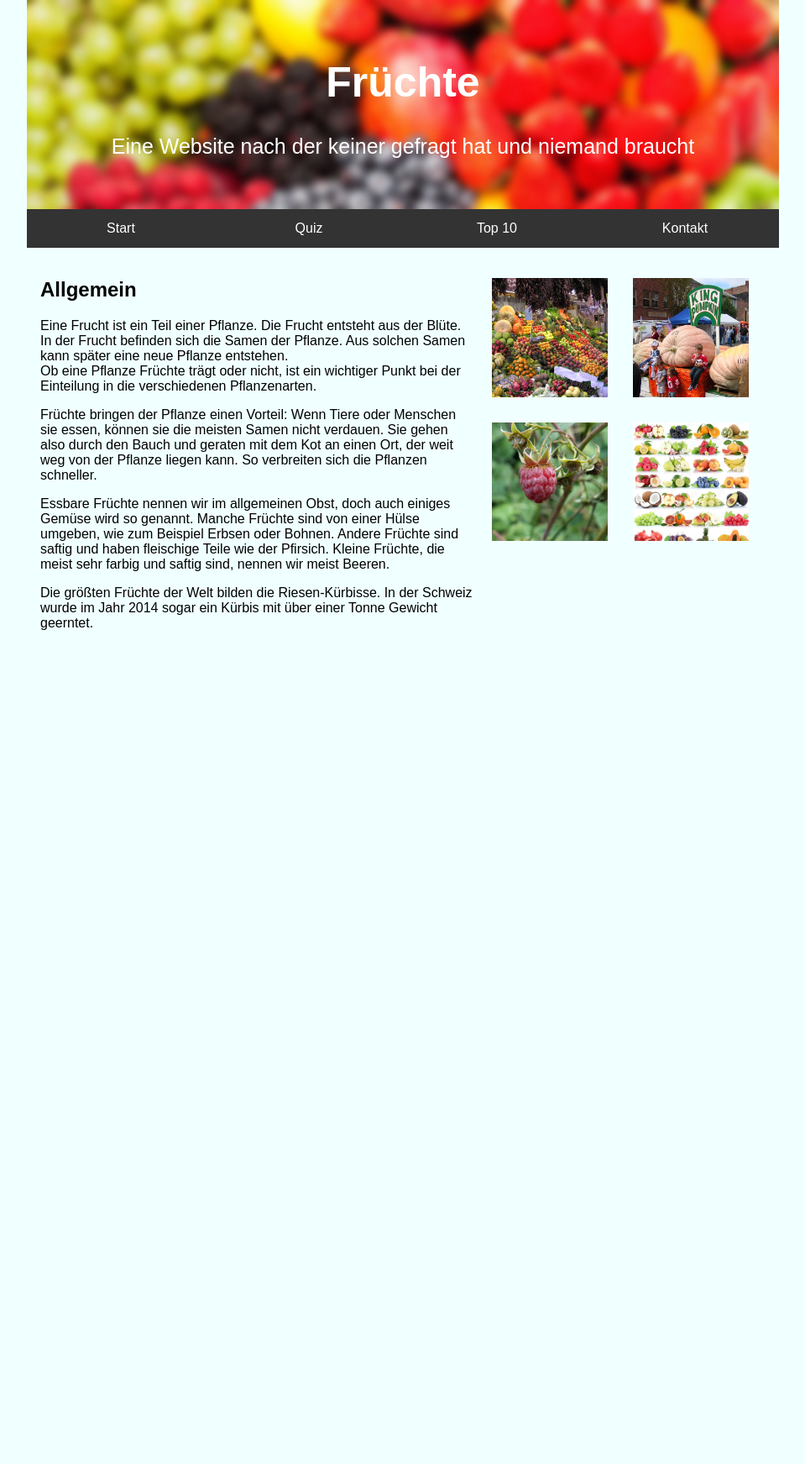
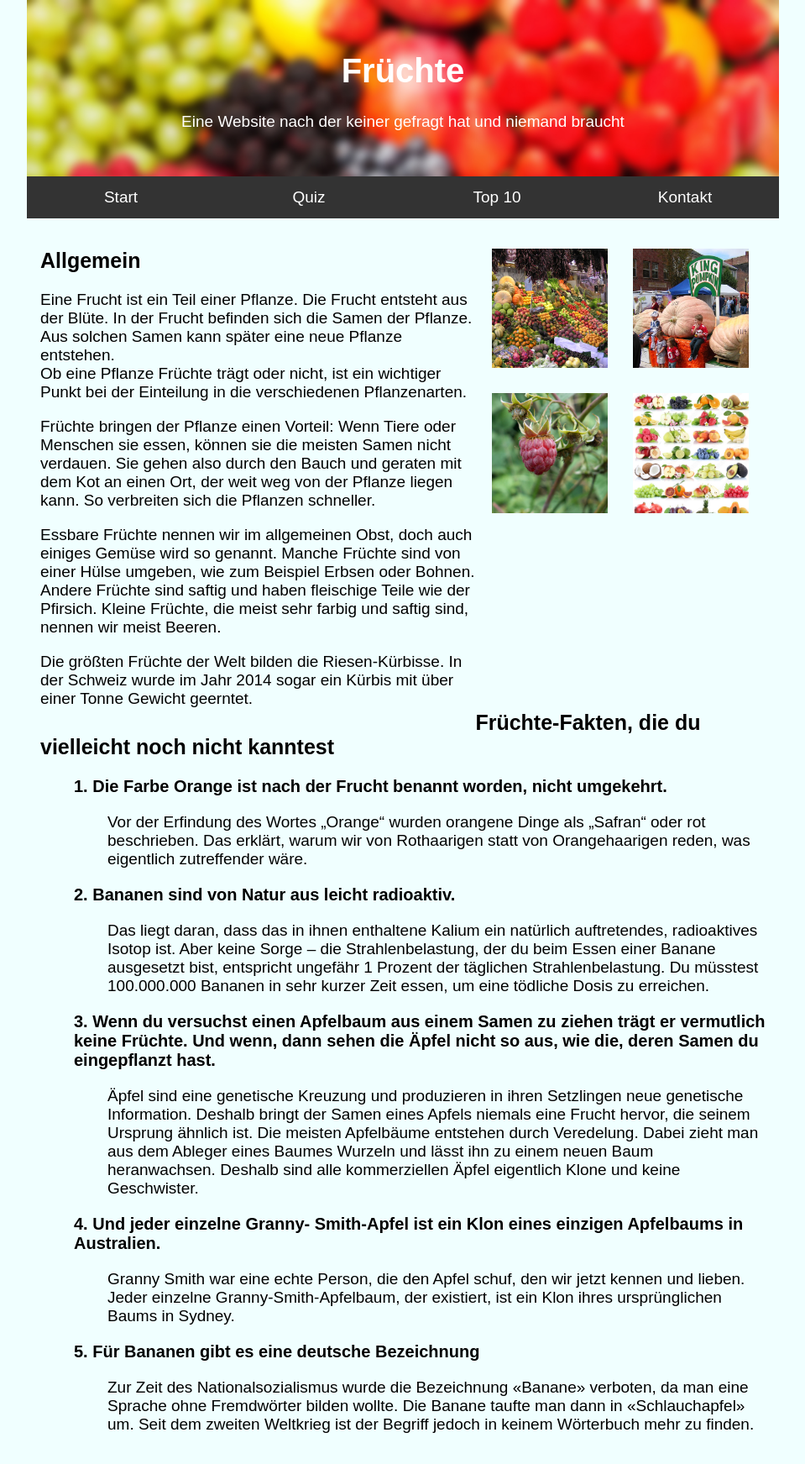
Before and after one commit to walterderhalter/school_html, a PHP site: page / in a window 1280 px wide. Shown: the whole page at 84% size, without its empty margins (160-1119 px from the left). Before the commit the page ends 750 px from the top, so only its background shows below. Run offline with PHP 8.4, Linux system fonts and the light colour scheme.

Commit message:
Fakten hinzugefügt

```diff
--- a/header.php
+++ b/header.php
@@ -1,8 +1,9 @@
 <!DOCTYPE HTML>
 <html>
 <header>
-   <title>Title of the page</title>
+   <title>Früchte</title>
    <link rel="stylesheet" href="style.css">
+   <link rel="icon" type="image/x-icon" href="favicon.ico"/>
 
 </header>
 <body >
--- a/index.php
+++ b/index.php
@@ -3,7 +3,7 @@
 <div class="content">
 
 <!-- Einleitung -->
-  <div style="height: 400px;">
+  <div style="height: 550px;">
     <div style="width: 60%; float:left">
       <h2>Allgemein</h2>
       <p> Eine Frucht ist ein Teil einer Pflanze. Die Frucht entsteht aus der Blüte. In der Frucht befinden sich die Samen der Pflanze. Aus solchen Samen kann später eine neue Pflanze entstehen. <br>
@@ -37,6 +37,33 @@
 
 <!-- Fakten -->
   <div>
+  <h2>Früchte-Fakten, die du vielleicht noch nicht kanntest</h2>
+
+  <ol>
+    <dt><h3>1. Die Farbe Orange ist nach der Frucht benannt worden, nicht umgekehrt.</h3></dt>
+    <dd>Vor der Erfindung des Wortes „Orange“ wurden orangene Dinge als „Safran“ oder rot beschrieben. Das erklärt, warum wir von Rothaarigen statt von Orangehaarigen reden, was eigentlich zutreffender wäre.</dd>
+
+    <dt><h3>2. Bananen sind von Natur aus leicht radioaktiv.</h3></dt>
+    <dd>Das liegt daran, dass das in ihnen enthaltene Kalium ein natürlich auftretendes, radioaktives Isotop ist. Aber keine Sorge – die Strahlenbelastung, der du beim Essen einer Banane ausgesetzt bist, entspricht ungefähr 1 Prozent der täglichen Strahlenbelastung. Du müsstest 100.000.000 Bananen in sehr kurzer Zeit essen, um eine tödliche Dosis zu erreichen.</dd>
+
+    <dt><h3>3. Wenn du versuchst einen Apfelbaum aus einem Samen zu ziehen trägt er vermutlich keine Früchte. Und wenn, dann sehen die Äpfel nicht so aus, wie die, deren Samen du eingepflanzt hast.</h3></dt>
+    <dd>Äpfel sind eine genetische Kreuzung und produzieren in ihren Setzlingen neue genetische Information. Deshalb bringt der Samen eines Apfels niemals eine Frucht hervor, die seinem Ursprung ähnlich ist. Die meisten Apfelbäume entstehen durch Veredelung. Dabei zieht man aus dem Ableger eines Baumes Wurzeln und lässt ihn zu einem neuen Baum heranwachsen. Deshalb sind alle kommerziellen Äpfel eigentlich Klone und keine Geschwister.</dd>
+
+    <dt><h3>4. Und jeder einzelne Granny- Smith-Apfel ist ein Klon eines einzigen Apfelbaums in Australien.</h3></dt>
+    <dd>Granny Smith war eine echte Person, die den Apfel schuf, den wir jetzt kennen und lieben. Jeder einzelne Granny-Smith-Apfelbaum, der existiert, ist ein Klon ihres ursprünglichen Baums in Sydney.</dd>
+
+    <dt><h3>5. Für Bananen gibt es eine deutsche Bezeichnung</h3></dt>
+    <dd>Zur Zeit des Nationalsozialismus wurde die Bezeichnung «Banane» verboten, da man eine Sprache ohne Fremdwörter bilden wollte. Die Banane taufte man dann in «Schlauchapfel» um. Seit dem zweiten Weltkrieg ist der Begriff jedoch in keinem Wörterbuch mehr zu finden.</dd>
+
+
+    <dt><h3></h3></dt>
+    <dd></dd>
+
+    <dt><h3></h3></dt>
+    <dd></dd>
+
+  </ol>
+
 
   </div>
 
--- a/style.css
+++ b/style.css
@@ -9,6 +9,18 @@ body {
   padding-left: 15%;
   padding-right: 15%;
   font-family: Arial, Helvetica, sans-serif;
+  font-size: 19px;
+}
+
+
+h1 {
+  font-size: 40px;
+}
+h2{
+  font-size: 25px;
+}
+h3{
+  font-size: 20px;
 }
 
 .navbar {
@@ -21,13 +33,13 @@ body {
   background-color: #333;
 }
 
-.navbarItem{
+.navbarItem {
   float: left;
   width: 25%;
 }
 
 
-.navbarItem a{
+.navbarItem a {
   display: block;
   color: white;
   text-align: center;
@@ -35,7 +47,7 @@ body {
   text-decoration: none;
 }
 
-.navbarItem a:hover{
+.navbarItem a:hover {
   background-color: #111;
 }
 
@@ -52,9 +64,6 @@ body {
   background-image: url("Assets/banner2.jpg");
   background-size: cover;
   color: white;
-  font-size: 25px;
-
-
 }
 
 .sticky {
@@ -72,13 +81,13 @@ body {
 
 
 
-.grid-container{
+.grid-container {
   display: grid;
   padding: 10px;
   gap: 10px 10px;
   grid-template-columns: auto auto;
 }
 
-.grid-item{
+.grid-item {
   padding: 10px;
 }
```
Also changed, not shown: favicon.ico (added).
